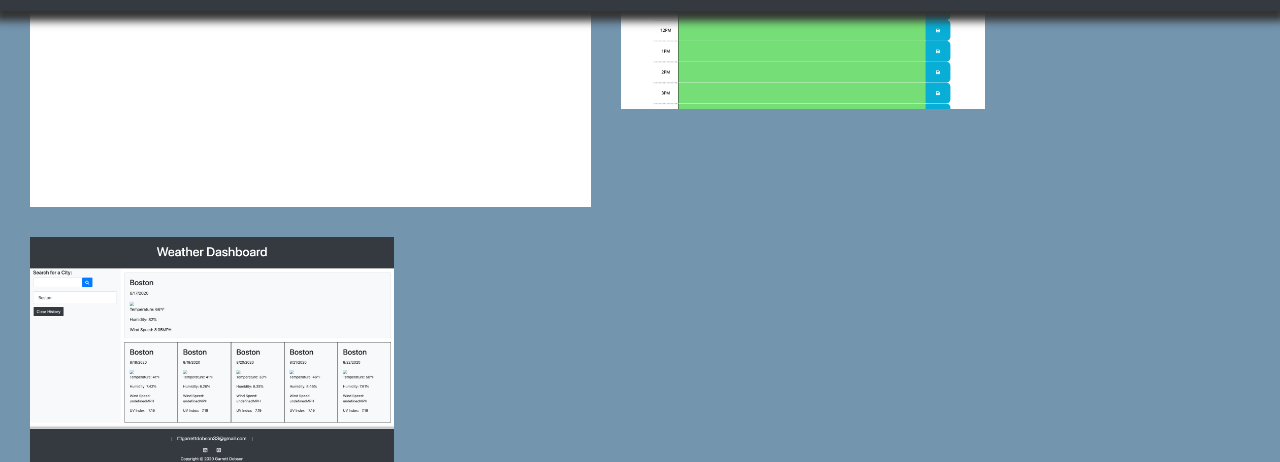
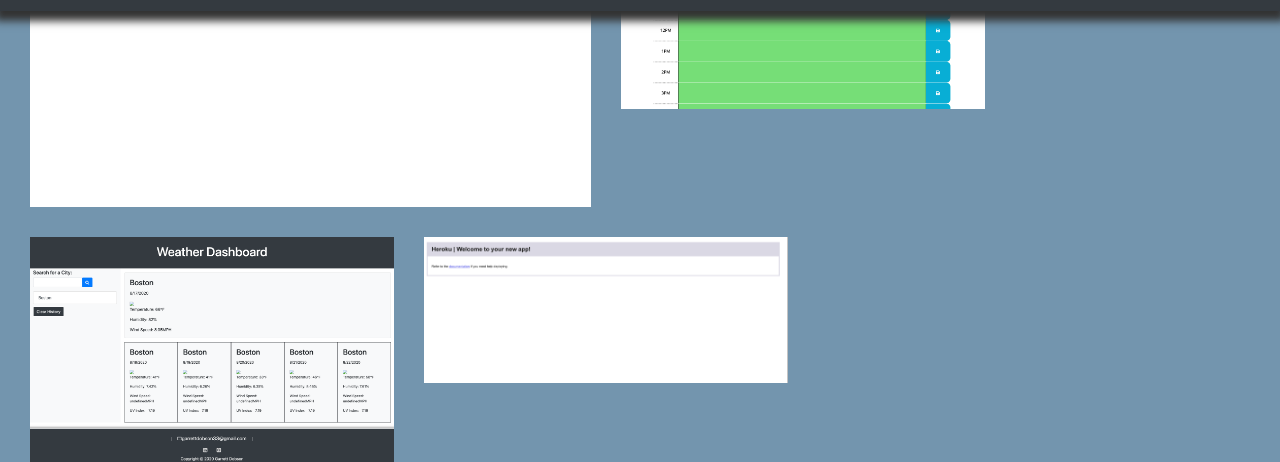
Before and after one commit to gdobson93/gdobson93.github.io, a plain HTML site: page portfolio.html in a window 1280 px wide. Shown: the part 789-1251 px from the top of the page. Drawn offline with nearby package versions, Linux system fonts and the light colour scheme.

Commit message:
updated portfolio with eat a burger

```diff
--- a/portfolio.html
+++ b/portfolio.html
@@ -93,6 +93,11 @@
               <img src="images/weather-dashboard.png" alt="Weather Dashboard" class="weather">
             </a>
           </div>
+          <div class="col col-lg-4 col-md-6 col-sm-12">
+            <a href="https://safe-tor-53172.herokuapp.com/" target="_blank">
+              <img src="images/eat-a-burger.png" alt="Eat A Burger" class="burger">
+            </a>
+          </div>
         </div>
 
       </div>
--- a/style.css
+++ b/style.css
@@ -133,6 +133,13 @@ body {
   margin-top: 30px;
 }
 
+.burger {
+  height: auto;
+  width: 100%;
+  margin-left: 30px;
+  margin-top: 30px;
+}
+
 .logo {
   height: 40px;
   margin-left: auto;
```
Also changed, not shown: images/eat-a-burger.png (added), 3 other files.
